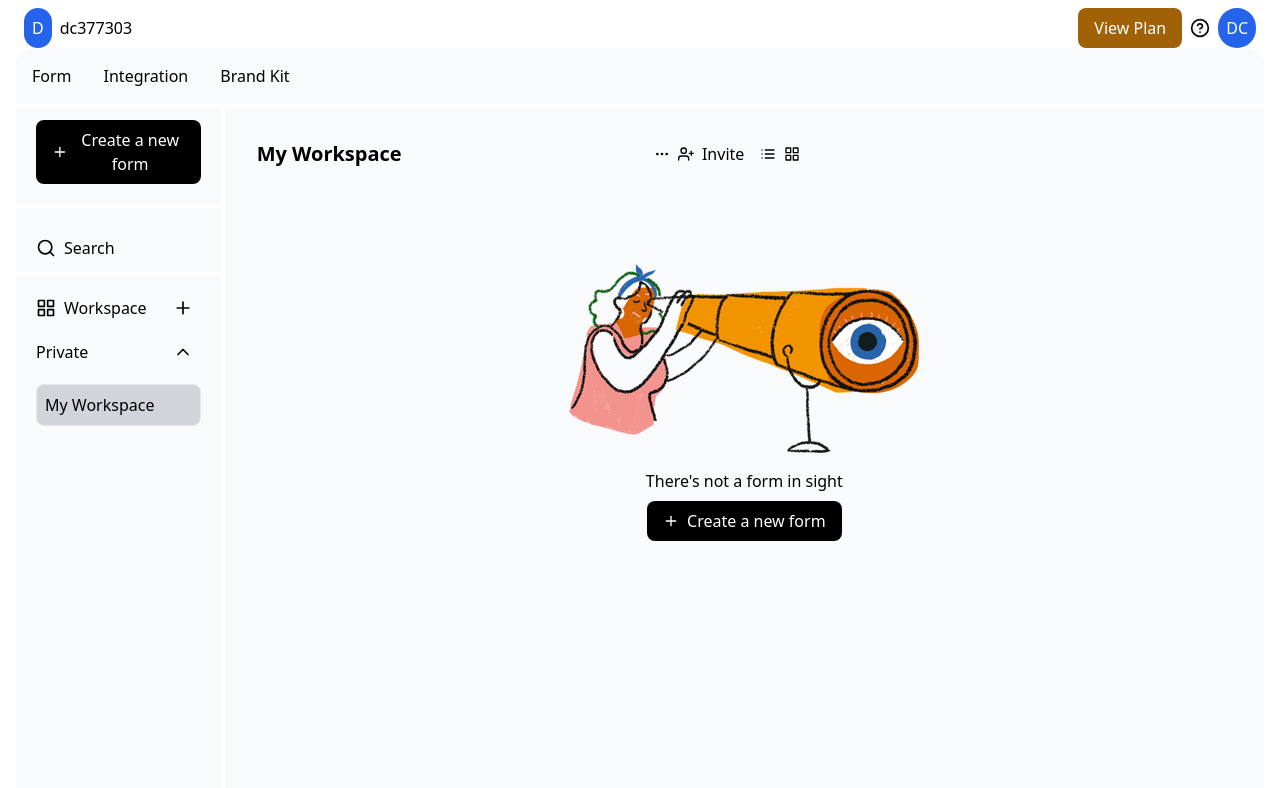
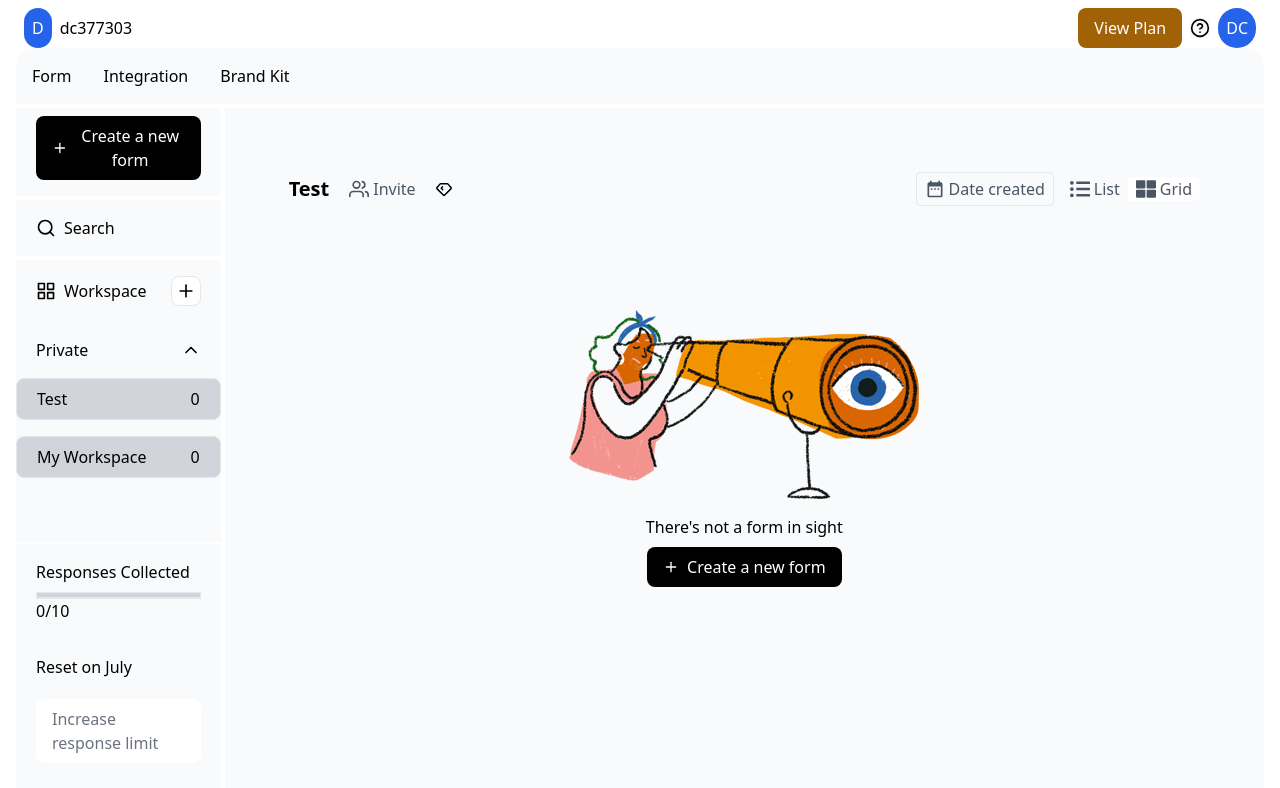
Before and after one commit to DrissaCoulibaly729/Projet-Stage3-Cloner-Typeform, a React (Create React App) app: page /dashboard in a window 1280 px wide. Shown: the top 788 px of the page. Built offline with nearby package versions, Linux system fonts and the light colour scheme.

Commit message:
new commit

```diff
--- a/src/components/Dashboard/Sidebar.js
+++ b/src/components/Dashboard/Sidebar.js
@@ -4,39 +4,63 @@ import { FiPlus, FiSearch, FiGrid, FiChevronUp } from 'react-icons/fi';
 const Sidebar = () => {
   return (
     <aside className="w-full ml-4 sm:w-1/4 md:w-1/5 bg-gray-50 border-r-4 border-white">
-      <div className="mb-4 p-3 px-5 border-b-4 border-white">
+      <div className="mb-4 p-2 px-5 border-b-4 border-white">
         <button className="flex items-center bg-black text-white px-4 py-2 rounded-lg mb-2">
           <FiPlus className="text-xl mr-2" />
           Create a new form
         </button>
       </div>
 
-      <div className="mb-4 p-3 px-5 border-b-4 border-white">
-        <div className="flex items-center">
-          <FiSearch className="text-xl mr-2" />
-          <span>Search</span>
+      <div className="border-b-4 border-white">
+        <div className="mb-4 px-5 flex items-center">
+          <FiSearch className="text-xl mr-2 text-center" />
+          <span className='text-center'>Search</span>
         </div>
       </div>
 
-      <div className="m-5">
+      <div className="px-5 py-4">
         <div className="flex items-center justify-between">
           <div className="flex items-center">
             <FiGrid className="text-xl mr-2" />
             <span>Workspace</span>
           </div>
-          <FiPlus className="text-xl mr-2" />
+          <div className='bg-white border p-1 rounded-lg'>
+            <FiPlus className="text-xl" />
+          </div>
         </div>
       </div>
 
-      <div className="m-5">
+      <div className="px-5 py-4">
         <div className="flex items-center justify-between">
           <span>Private</span>
-          <FiChevronUp className="text-xl mr-2" />
+          <FiChevronUp className="text-xl" />
         </div>
       </div>
 
-      <div className="m-5 border bg-gray-300 text-black p-2 rounded-lg">
+      <div className="px-5 py-2 border flex justify-between bg-gray-300 text-black rounded-lg mb-4">
+        <span>Test</span>
+        <span>0</span>
+      </div>
+      <div className="px-5 py-2 border flex justify-between bg-gray-300 text-black rounded-lg">
         <span>My Workspace</span>
+        <span>0</span>
+      </div>
+
+      <div className='pt-16 border-b-2 border-white'></div>
+
+      <div className='px-5 py-4'>
+        <span>Responses Collected</span>
+        <div className='border bg-gray-300 border-b-2 p-0.5 mt-2'></div>
+        <span>0/10</span>
+      </div>
+
+      <div className='px-5 py-4'>
+        <span>Reset on July</span>
+        <div className='mt-5'>
+          <a href='/' className='flex items-center bg-white text-gray-500 rounded-lg px-4 py-2 mb-2'>
+            Increase response limit
+          </a>
+        </div>
       </div>
     </aside>
   );
--- a/src/components/Dashboard/Workspace.js
+++ b/src/components/Dashboard/Workspace.js
@@ -1,39 +1,40 @@
 import React from 'react';
-import { FiPlus, FiList, FiGrid, FiMoreHorizontal, FiUserPlus } from 'react-icons/fi';
+import { FiPlus, FiUsers } from 'react-icons/fi';
+import { MdDateRange } from 'react-icons/md';
+import { FaListUl } from 'react-icons/fa';
+import { FaThLarge } from 'react-icons/fa';
 
 const Workspace = () => {
   return (
     <div className="w-full sm:w-3/4 lg:w-4/5  xl:w-full mr-4 bg-gray-50">
-      <div className='flex p-8 justify-between'>
-        <div className="flex justify-between space-x-5 items-center mb-6 w-full">
-          <div className="flex items-center">
-            <h2 className="text-xl font-bold">My Workspace</h2>
-            <div className="flex-grow"></div>
-          </div>
-          <div className="flex items-center">
-            <button className="mr-2">
-              <FiMoreHorizontal />
-            </button>
-            <button className="mr-2">
-              <FiUserPlus />
-            </button>
-            <span>Invite</span>
-          </div>
+      <div className="flex items-center justify-between p-16 bg-gray-50">
+            <div className="flex items-center space-x-5">
+                <h1 className="text-xl font-semibold">Test</h1>
+                <button className="flex items-center space-x-1 text-gray-600">
+                    <FiUsers className="w-5 h-5" />
+                    <span>Invite</span>
+                </button>
+                <button className="flex items-center space-x-1 text-gray-600">
+                    <img src='/svg/premium.svg' alt='premium' />
+                </button>
+            </div>
+            <div className="flex items-center space-x-2">
+                <button className="flex items-center space-x-1 border rounded px-2 py-1 text-gray-600">
+                    <MdDateRange className="w-5 h-5" />
+                    <span>Date created</span>
+                </button>
+                <div className=" inline-block  flex ">
+                    <button className=" bg-transparent px-2 bg-stone-200  flex items-center space-x-1 text-gray-600 rounded-l-md">
+                        <FaListUl className="w-5 h-5" />
+                        <span>List</span>
+                    </button>
+                    <button className="bg-transparent px-2 bg-white  flex items-center space-x-1 text-gray-600 rounded-r-md">
+                        <FaThLarge className="w-5 h-5" />
+                        <span>Grid</span>
+                    </button>
+                </div>
+            </div>
         </div>
-
-        <div className="flex justify-between items-center mb-6 w-full">
-          <div className="flex">
-            <div className="flex items-center ml-4">
-              <button className="mr-2">
-                <FiList />
-              </button>
-              <button className="mr-2">
-                <FiGrid />
-              </button>
-            </div>
-          </div>
-        </div>
-      </div>
 
       <div className="flex flex-col pt-10 items-center">
         <img
--- a/src/components/Workspace/ContentHeader.js
+++ b/src/components/Workspace/ContentHeader.js
@@ -1,27 +1,36 @@
 import React from 'react';
-import { AiOutlinePlus, AiOutlinePhone, AiOutlineEye, AiOutlineCheckSquare, AiOutlineHistory, AiOutlineSetting } from 'react-icons/ai';
-
+import { FiPlus, FiSmartphone, FiPlay, FiSettings } from 'react-icons/fi';
+import { MdRefresh } from 'react-icons/md';
+import { CgOptions } from 'react-icons/cg';
+import { BsCircle } from 'react-icons/bs';
 const ContentHeader = () => {
   return (
-    <div className="bg-stone-100 p-4 mx-4 border-b rounded-lg flex items-center">
-      <div className="">
-        <button className="flex items-center gap-2 focus:outline-none border border-gray-300 rounded-lg px-4 py-2">
-          <AiOutlinePlus className="text-xl" />
-          <span>Add Content</span>
-        </button>
-      </div>
-      <div className="ml-10 flex items-center gap-2">
-        <AiOutlinePhone className="text-xl" />
-        <span className="text-lg">|</span>
-        <AiOutlineEye className="text-xl" />
-        <span className="text-lg">|</span>
-        <AiOutlineCheckSquare className="text-xl" />
-        <span className="text-lg">|</span>
-        <AiOutlineSetting className="text-xl" />
-        <span className="text-lg">|</span>
-        <AiOutlineHistory className="text-xl" />
-      </div>
-    </div>
+    <div className="flex mx-5 items-center space-x-4 p-2 rounded-lg bg-stone-100">
+            <button className="flex items-center space-x-2 border rounded-full px-4 py-2 text-gray-600">
+                <FiPlus className="w-5 h-5" />
+                <span>Add content</span>
+            </button>
+            <div className="flex items-center space-x-4">
+                <button className="text-gray-600">
+                    <FiSmartphone className="w-5 h-5" />
+                </button>
+                <button className="text-gray-600">
+                    <FiPlay className="w-5 h-5" />
+                </button>
+                <button className="text-gray-600">
+                    <BsCircle className="w-5 h-5" />
+                </button>
+                <button className="text-gray-600">
+                    <MdRefresh className="w-5 h-5" />
+                </button>
+                <button className="text-gray-600">
+                    <CgOptions className="w-5 h-5" />
+                </button>
+                <button className="text-gray-600">
+                    <FiSettings className="w-5 h-5" />
+                </button>
+            </div>
+        </div>
   );
 };
 
--- a/src/components/Workspace/Navbar.js
+++ b/src/components/Workspace/Navbar.js
@@ -3,7 +3,7 @@ import { FiGrid, FiHelpCircle } from 'react-icons/fi';
 
 const Navbar = () => {
   return (
-    <div className="bg-white p-4 flex justify-between items-center border-b">
+    <div className="bg-white p-4 flex justify-between items-center">
       <div className="flex items-center space-x-2">
         <FiGrid className="text-gray-500" />
         <h1 className="text-xl font-semibold">My workspace &gt; My new form</h1>
--- a/src/components/Workspace/SidebarG.js
+++ b/src/components/Workspace/SidebarG.js
@@ -1,6 +1,5 @@
 import React from 'react';
-import { AiOutlineCheckSquare } from 'react-icons/ai';
-import { FiGrid } from 'react-icons/fi';
+import { FiPlus } from 'react-icons/fi';
 
 const SidebarG = () => {
   return (
@@ -10,16 +9,18 @@ const SidebarG = () => {
         {/* Panel 1 */}
         <div className="flex-grow overflow-hidden">
           <div className="flex flex-col">
-            <div className="flex items-center space-x-2 bg-purple-100 p-2 rounded">
-              <AiOutlineCheckSquare className="text-purple-500" />
-              <span className="text-lg font-medium">1</span>
+            <div className="flex items-center space-x-4 bg-gray-200  p-2 rounded">
+              <div className='flex space-x-2 bg-purple-100 border pl-1 pr-5 rounded-lg'>
+                <img src='/svg/multiple_choice.svg' alt='multiple_chose' className=' w-[20px] h-[20px] text-center items-center' />
+                <span className="text-sm font-medium ">1</span>
+              </div>
             </div>
-            <div className="mt-2">
+            {/* <div className="mt-2">
               <button className="w-full text-left flex items-center space-x-2 p-2 rounded hover:bg-gray-200">
                 <FiGrid className="text-gray-500" />
                 <span>...</span>
               </button>
-            </div>
+            </div> */}
           </div>
         </div>
 
@@ -27,12 +28,12 @@ const SidebarG = () => {
         <div className="h-0.5 bg-gray-300 my-4"></div>
 
         {/* Panel 2 */}
-        <div className="flex-grow overflow-hidden">
+        <div className="flex-grow overflow-hidden ">
           <div className="flex flex-col">
-            <div className="flex items-center space-x-2 p-2 rounded">
+            <div className="flex items-center space-x-2 p-2 rounded justify-between">
               <span className="text-lg font-medium">Endings</span>
-              <button className="ml-auto bg-blue-500 text-white px-2 py-1 rounded">
-                <FiGrid />
+              <button className="ml-auto bg-white text-black px-2 py-1 rounded">
+                <FiPlus />
               </button>
             </div>
           </div>
```
